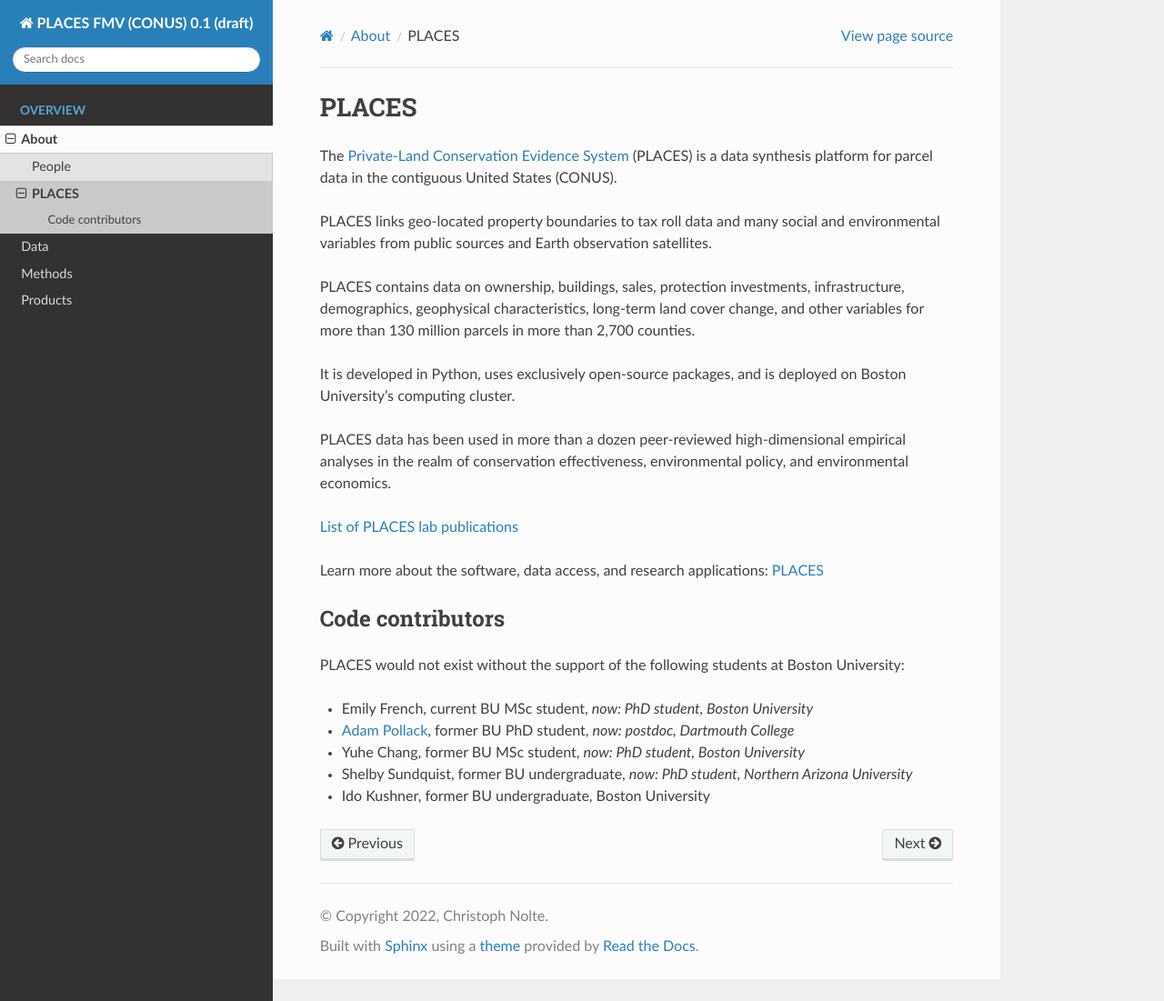
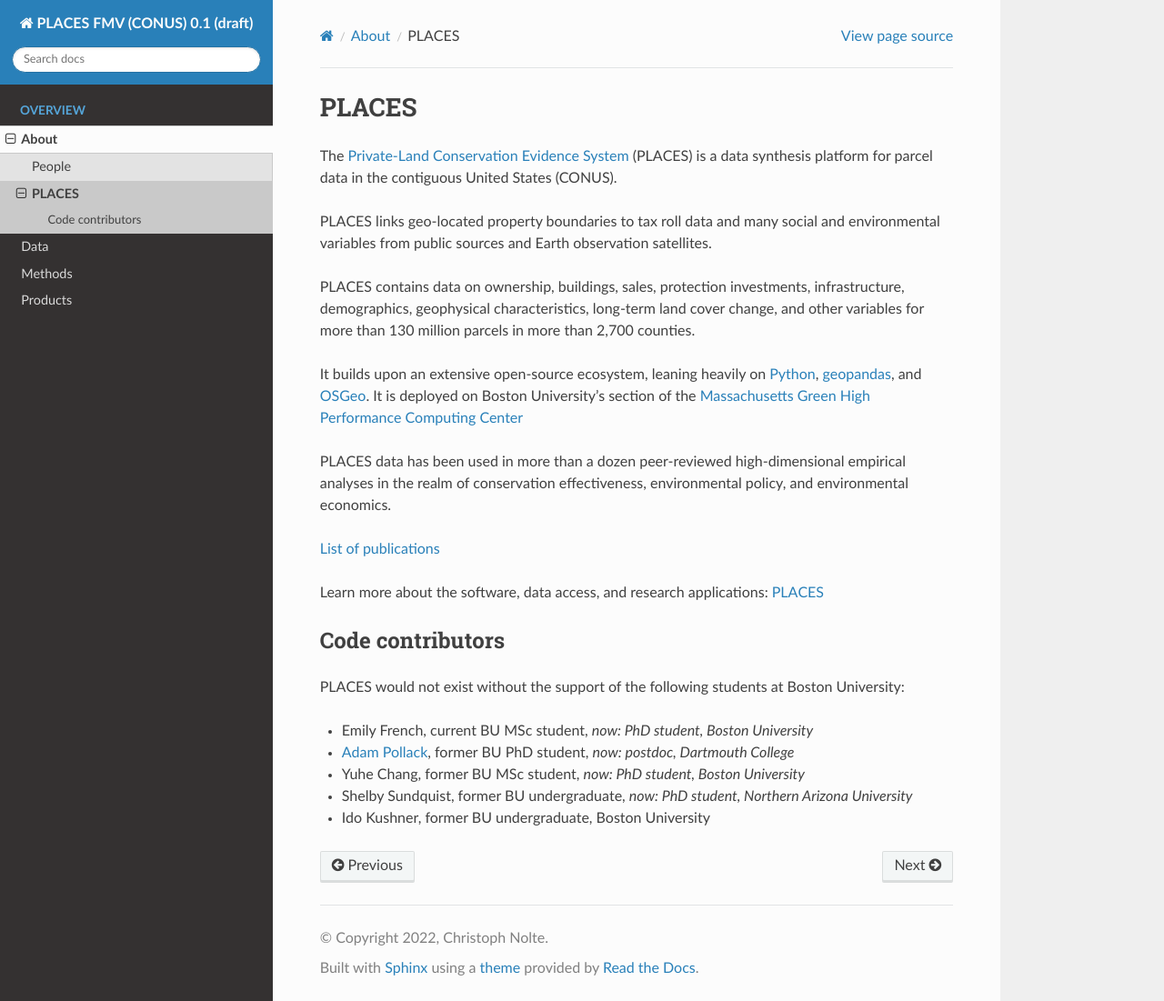
Before and after one commit to chrnolte/places-conus, a Sphinx documentation site: the page built from docs/about/places.rst, in a window 1280 px wide and 1101 px high. Shown: the whole window at 91% size. Built offline with Sphinx 7.4.7 and the Read the Docs theme 2.0.0, drawn with Linux system fonts in a browser that asks for light colours.

Commit message:
Updates in intro

```diff
--- a/docs/about/places.rst
+++ b/docs/about/places.rst
@@ -7,11 +7,11 @@ PLACES links geo-located property boundaries to tax roll data and many social an
 
 PLACES contains data on ownership, buildings, sales, protection investments, infrastructure, demographics, geophysical characteristics, long-term land cover change, and other variables for more than 130 million parcels in more than 2,700 counties.
 
-It is developed in Python, uses exclusively open-source packages, and is deployed on Boston University’s computing cluster.
+It builds upon an extensive open-source ecosystem, leaning heavily on `Python <https://www.python.org/>`_, `geopandas <https://geopandas.org/en/stable/>`_, and `OSGeo <https://www.osgeo.org/>`_. It is deployed on Boston University's section of the `Massachusetts Green High Performance Computing Center <https://www.bu.edu/tech/support/research/rcs/mghpcc/>`_
 
 PLACES data has been used in more than a dozen peer-reviewed high-dimensional empirical analyses in the realm of conservation effectiveness, environmental policy, and environmental economics.
 
-`List of PLACES lab publications <https://placeslab.org/publications/>`_
+`List of publications <https://placeslab.org/publications/>`_
 
 Learn more about the software, data access, and research applications: `PLACES <https://placeslab.org/places/>`_
 
```
